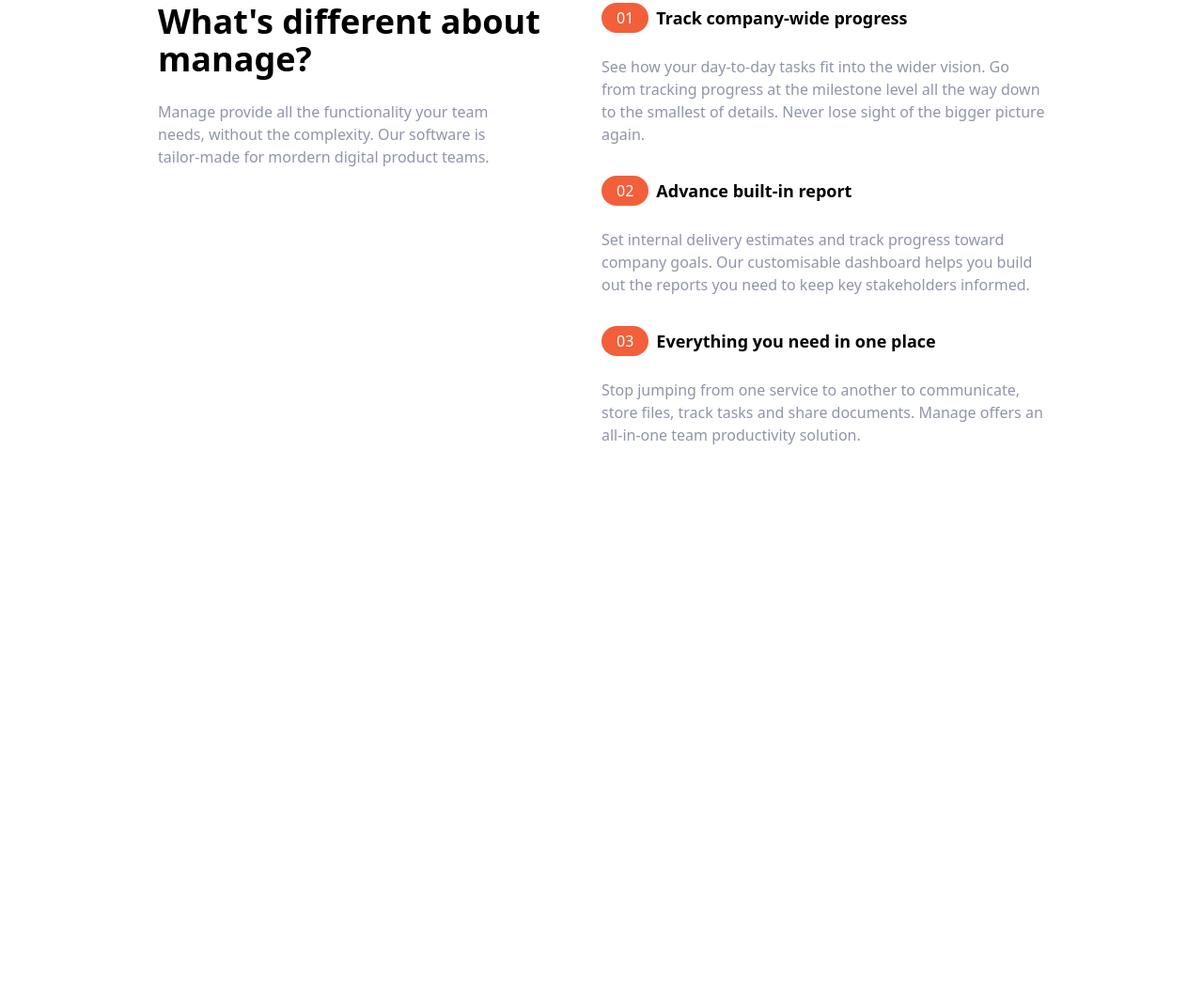
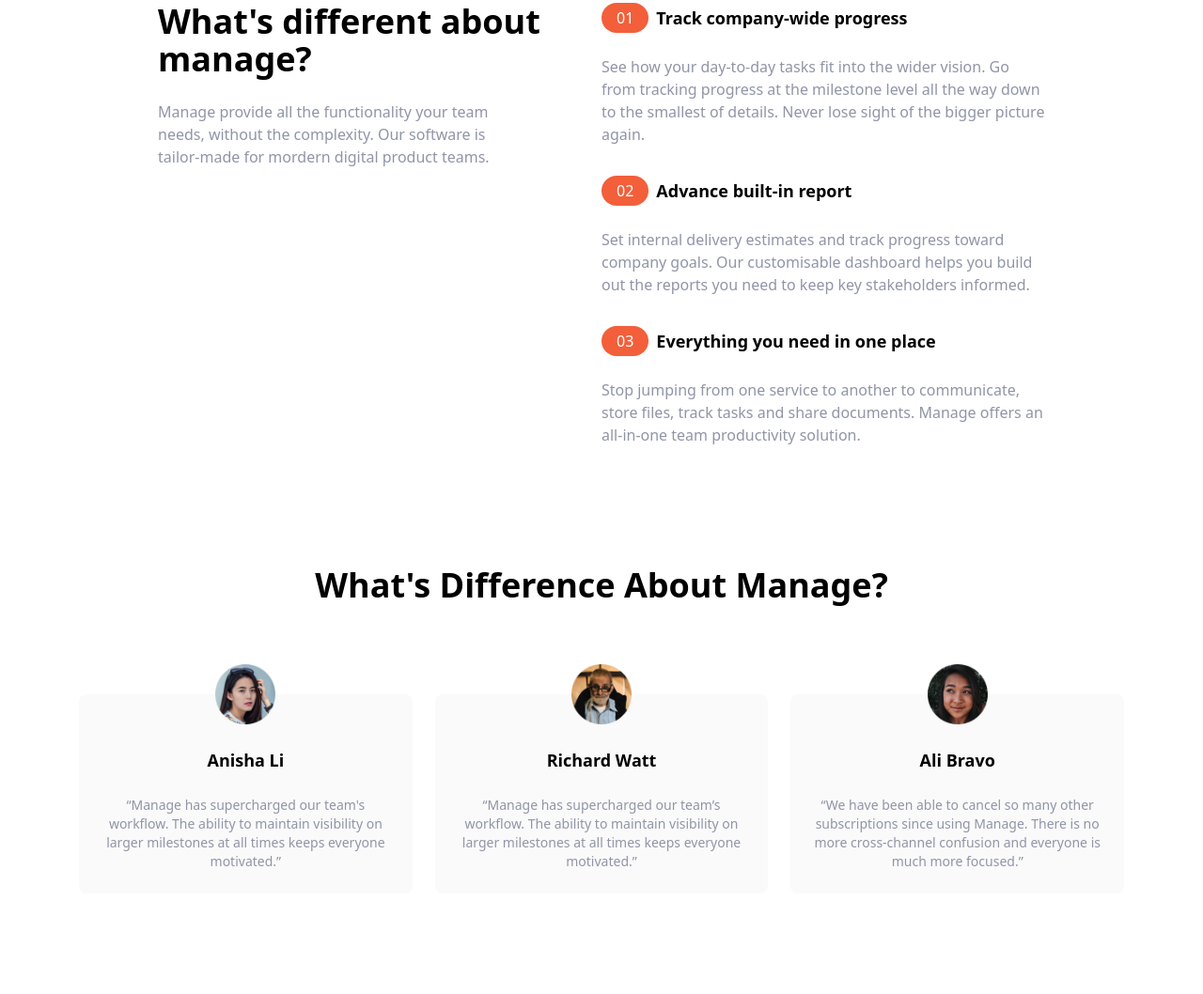
Before and after one commit to Haroonabdulrazaq/manage-landing-tailwind, a website: page index.html in a window 1280 px wide. Shown: the part 605-1663 px from the top of the page at 94% size. Before the commit the page ends 1080 px from the top, so only its background shows below. Drawn offline with Linux system fonts and the light colour scheme.

Commit message:
Add testimonial section

```diff
--- a/index.html
+++ b/index.html
@@ -141,9 +141,47 @@
         </div>
       </div>
     </section>
-    <!-- Testimony Section -->
-    <section id="testimony">
+    <!-- Testimonials Section -->
+    <section id="testimonials">
+      <div class="container pb-6 mb-6 max-w-6xl px-5 mx-auto mt-32 text-center">
+        <h2 class="text-4xl font-bold text-center">
+          What's Difference About Manage?
+        </h2>
+        <!-- Testimonial Container -->
+        <div class="flex flex-col mt-24 md:flex-row md:space-x-6">
+          <!-- Testimonial 1 -->
+          <div class="flex flex-col items-center p-6 mb-20 space-y-6 rounded-lg bg-veryLightGray md:w-1/3 ">
+            <img src="img/avatar-anisha.png" alt="" class="w-16 -mt-14" />
+            <h5 class="text-lg font-bold items-start">Anisha Li</h5>
+            <p class="text-sm text-darkGrayishBlue ">
+              “Manage has supercharged our team's workflow. The ability to
+              maintain visibility on larger milestones at all times keeps
+              everyone motivated.”
+            </p>
+          </div>
+          <!-- Testimonial 2 -->
+          <div class="flex flex-col items-center p-6 mb-20 space-y-6 rounded-lg bg-veryLightGray md:w-1/3 ">
+            <img src="img/avatar-richard.png" alt="" class="w-16 -mt-14" />
+            <h5 class="text-lg font-bold items-start">Richard Watt</h5>
+            <p class="text-sm text-darkGrayishBlue">
+              “Manage has supercharged our team’s workflow. The ability to
+              maintain visibility on larger milestones at all times keeps
+              everyone motivated.”
+            </p>
+          </div>
+          <!-- Testimonial 3 -->
+          <div class="flex flex-col items-center p-6 mb-20 space-y-6 rounded-lg bg-veryLightGray md:w-1/3 ">
+            <img src="img/avatar-ali.png" alt="" class="w-16 -mt-14" />
+            <h5 class="text-lg font-bold items-start">Ali Bravo</h5>
+            <p class="text-sm text-darkGrayishBlue ">
+              “We have been able to cancel so many other subscriptions since
+              using Manage. There is no more cross-channel confusion and
+              everyone is much more focused.”
+            </p>
+          </div>
+        </div>
+      </div>
+    </section>
 
-    </section>
   </body>
 </html>
```
Also changed, not shown: css/main.css.
